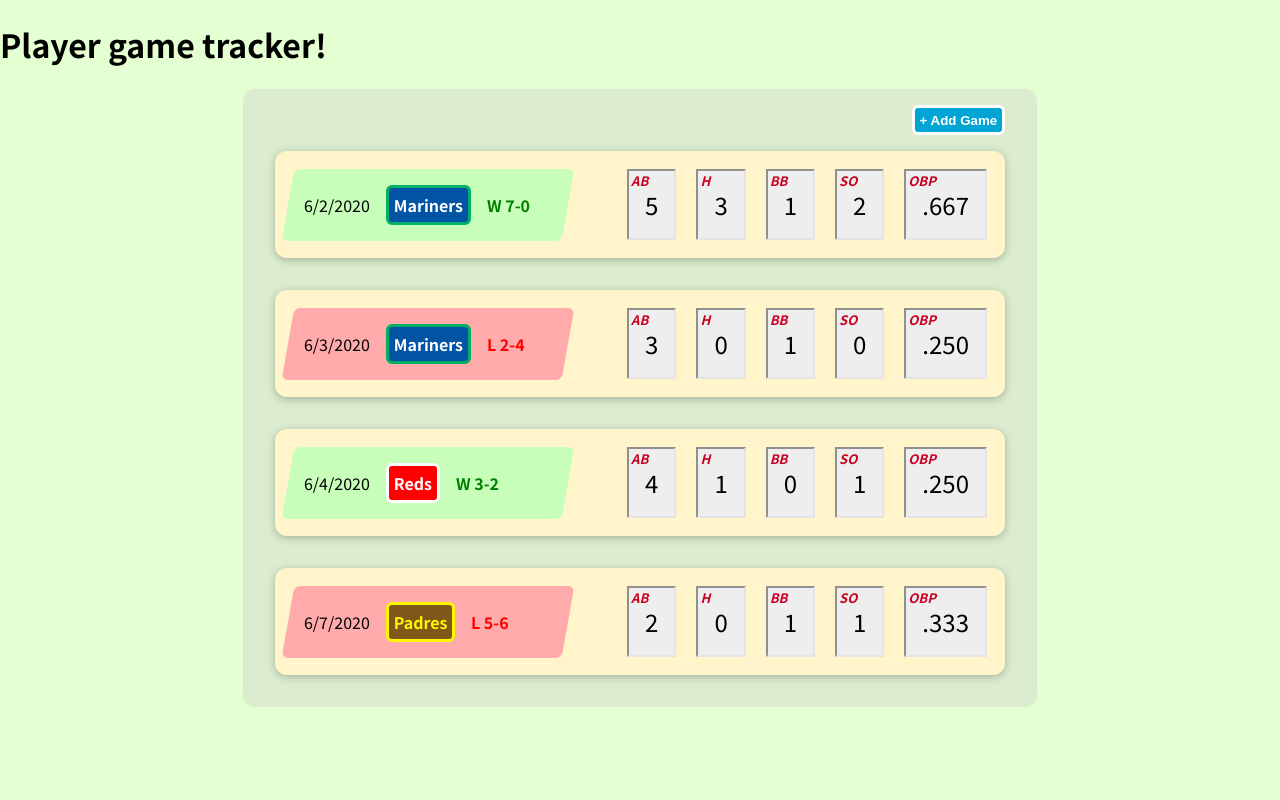
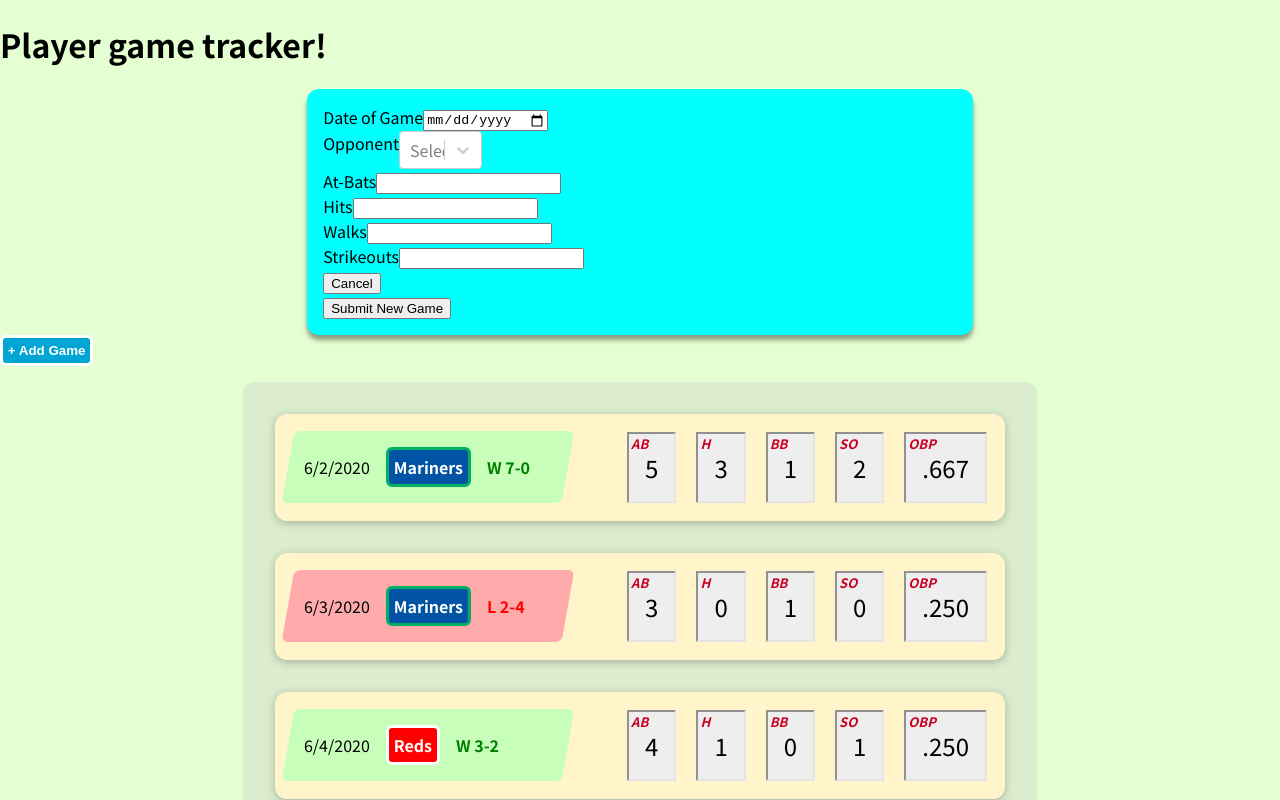
Before and after one commit to ethan-fox/baseball-heroes, a JavaScript app: page / in a window 1280 px wide. Shown: the top 800 px of the page. Built offline with nearby package versions, Linux system fonts and the light colour scheme.

Commit message:
styling adjustments

```diff
--- a/package.json
+++ b/package.json
@@ -6,9 +6,11 @@
     "@testing-library/jest-dom": "^5.16.5",
     "@testing-library/react": "^13.4.0",
     "@testing-library/user-event": "^13.5.0",
+    "lodash": "^4.17.21",
     "react": "^18.2.0",
     "react-dom": "^18.2.0",
     "react-scripts": "5.0.1",
+    "react-select": "^5.7.0",
     "web-vitals": "^2.1.4"
   },
   "scripts": {
--- a/src/App.js
+++ b/src/App.js
@@ -1,4 +1,6 @@
 
+import AddGameItemButton from "./component/AddGameItemButton/AddGameItemButton";
+import AddGameItemForm from "./component/AddGameItemForm/AddGameItemForm";
 import GameLog from "./component/GameLog/GameLog"
 
 function App() {
@@ -53,6 +55,8 @@ function App() {
   return (
     <div>
       <h1>Player game tracker!</h1>
+      <AddGameItemForm />
+      <AddGameItemButton />
       <GameLog playerGames={playerGames} />
     </div>
   );
--- a/src/component/AddGameItemButton/AddGameItemButton.css
+++ b/src/component/AddGameItemButton/AddGameItemButton.css
@@ -4,4 +4,13 @@
   padding: 0.3rem;
   border-radius: 6px;
   cursor: pointer;
+  color: #ffffff;
+  background-color: #00a5d3;
+  border: 3px solid;
+  transition-duration: 0.3s;
 }
+
+.add-game-item-button:hover {
+    background-color: #ffffff;
+    color: #00a5d3
+}
--- a/src/component/AddGameItemButton/AddGameItemButton.js
+++ b/src/component/AddGameItemButton/AddGameItemButton.js
@@ -1,29 +1,11 @@
 import "./AddGameItemButton.css"
-
-import { useState } from "react";
-
-import { STYLES, HOVERED, CLICKED } from "./styles";
 
 const AddGameItemButton = (props) => {
 
-    const [styleProps, setStyle] = useState({ ...props.style, ...STYLES });
-
-    const handleMouseEnter = () => setStyle({ ...styleProps, ...HOVERED });
-
-    const handleMouseLeave = () => setStyle({ ...styleProps, ...STYLES });
-
-    const handleMouseDown = () => setStyle({ ...styleProps, ...CLICKED })
-
-    const handleMouseUp = () => setStyle({ ...styleProps, ...STYLES });
-
     return <button
         className={`add-game-item-button ${props.className}`}
-        style={styleProps}
+        style={props.style}
         onClick={props.onClick}
-        onMouseEnter={handleMouseEnter}
-        onMouseLeave={handleMouseLeave}
-        onMouseDownCapture={handleMouseDown}
-        onMouseUpCapture={handleMouseUp}
     >+ Add Game</button>;
 }
 
--- /dev/null
+++ b/src/component/AddGameItemForm/AddGameItemForm.css
@@ -0,0 +1,7 @@
+.add-game-item-form {
+  padding: 1rem;
+  background-color: aqua;
+  box-shadow: 0 5px 5px rgba(0, 0, 0, 0.4);
+  margin: 0 auto;
+  width: 52%;
+}
--- /dev/null
+++ b/src/component/AddGameItemForm/AddGameItemForm.js
@@ -0,0 +1,11 @@
+import "./AddGameItemForm.css"
+
+import BigCard from "../Card/BigCard/BigCard";
+import AddGameItemFormInput from "./AddGameItemFormInput";
+
+
+const AddGameItemForm = () => <BigCard className="add-game-item-form">
+    <AddGameItemFormInput />
+</BigCard>;
+
+export default AddGameItemForm;
--- /dev/null
+++ b/src/component/AddGameItemForm/AddGameItemFormInput.js
@@ -0,0 +1,44 @@
+import Select from 'react-select'
+
+import { teamSelectValues } from "./constant";
+
+const AddGameItemFormInput = () => {
+    return <form>
+        <div>
+            <div>
+                <div>
+                    <label>Date of Game</label>
+                    <input type="date" />
+                </div>
+                <div style={{"display": "flex", "max-width": "25%"}}>
+                    <label>Opponent</label>
+                    <Select options={teamSelectValues}/>
+                </div>
+            </div>
+            <div>
+                <label>At-Bats</label>
+                <input type="number" min="0" />
+            </div>
+            <div>
+                <label>Hits</label>
+                <input type="number" min="0" />
+            </div>
+            <div>
+                <label>Walks</label>
+                <input type="number" min="0" />
+            </div>
+            <div>
+                <label>Strikeouts</label>
+                <input type="number" min="0" />
+            </div>
+        </div>
+        <div>
+            <button>Cancel</button>
+        </div>
+        <div>
+            <button>Submit New Game</button>
+        </div>
+    </form>;
+}
+
+export default AddGameItemFormInput;
--- /dev/null
+++ b/src/component/AddGameItemForm/constant.js
@@ -0,0 +1,10 @@
+import * as _ from "lodash"
+
+import { TEAM_ID_TO_INFO } from "../../constant/team"
+
+// TODO LMAO this is weird
+const teamSelectValues = _.range(0, 6).map((i) => { return { value: i, label: TEAM_ID_TO_INFO[i].name } })
+
+export {
+    teamSelectValues
+};
--- a/src/component/GameLog/GameLog.js
+++ b/src/component/GameLog/GameLog.js
@@ -1,13 +1,9 @@
 import "./GameLog.css"
 
-import AddGameItemButton from "../AddGameItemButton/AddGameItemButton";
 import BigCard from "../Card/BigCard/BigCard";
 import GameItem from "../GameItem/GameItem";
 
-const doThing = () => console.log('YO')
-
 const GameLog = (props) => <BigCard className="game-log">
-    <AddGameItemButton className="game-log__adder_button" onClick={doThing}/>
     {props.playerGames.map(gameInfo => <GameItem {...gameInfo} />)}
 </BigCard>
 
```
Also changed, not shown: src/component/Button/Button.css (deleted, +0 -7 lines), src/component/Button/Button.js (deleted, +0 -8 lines), src/component/Button/README.md (deleted), 1 other file (tests, documents, lock files or other folders).
